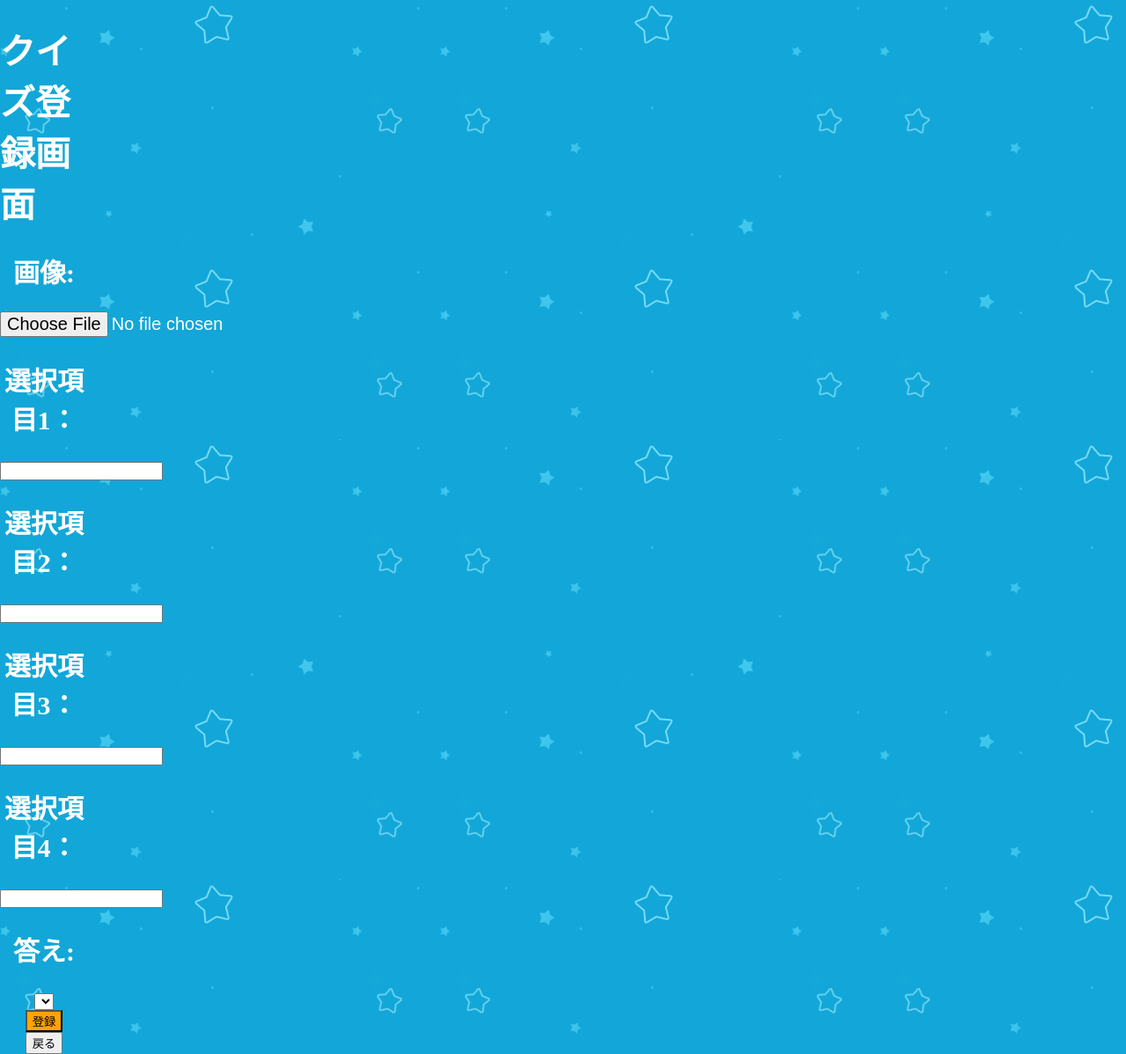
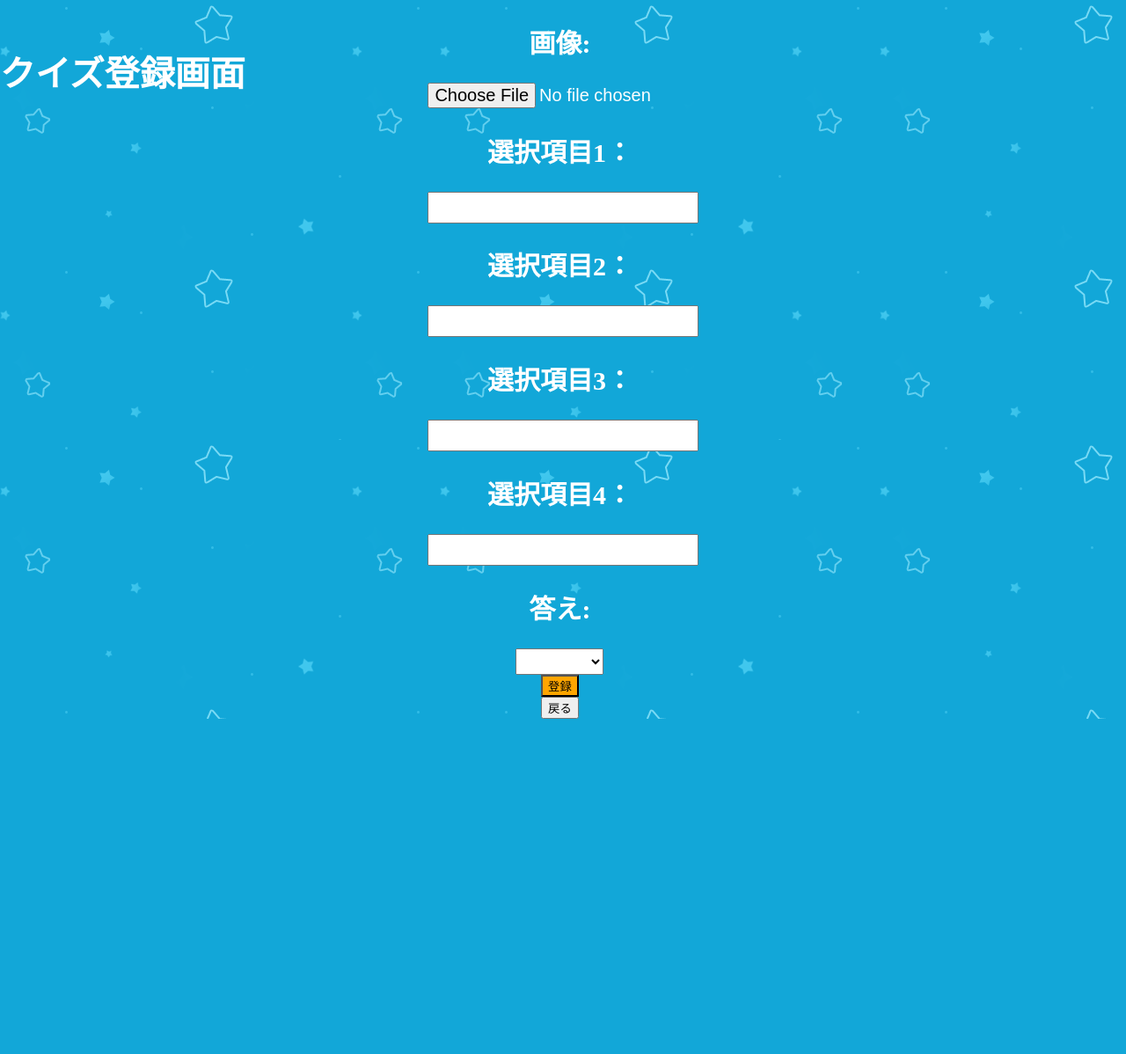
Before and after one commit to morijyobi/python_flask_web_final_exercise_2023-Ragamn, a Flask app: page /register_quiz_form in a window 1280 px wide. Shown: the whole page at 88% size. After the commit the page ends 817 px from the top, so only its background shows below. Run offline with Flask 3, Linux system fonts and the light colour scheme; the visitor is signed in with stand-in values (Sample User, id 1); lists and menus that the app fills with data are empty.

Commit message:
最終修正

```diff
--- a/python-project/app.py
+++ b/python-project/app.py
@@ -94,26 +94,29 @@
 
 @app.route('/register_quiz' , methods=['POST'])
 def register_quiz():
-  answer1 = request.form.get('answer1')
-  answer2 = request.form.get('answer2')
-  answer3 = request.form.get('answer3')
-  answer4 = request.form.get('answer4')
-  answer = request.form.get('answer')
-   # アップロードされたファイルをrequestから取得
-  file = request.files['file']
-   # ../../a.jpgみたいな名前のファイルへの対策(ディレクトリトラバーサル攻撃)
-  # 不要な文字列を削除します。(なお、日本語も削除されちゃいます....)
-  # ファイルを保存
-  name = secure_filename(file.filename)
-  file.save(os.path.join(UPLOAD_FOLDER, name))
+  if 'user' in session:
+    answer1 = request.form.get('answer1')
+    answer2 = request.form.get('answer2')
+    answer3 = request.form.get('answer3')
+    answer4 = request.form.get('answer4')
+    answer = request.form.get('answer')
+    # アップロードされたファイルをrequestから取得
+    file = request.files['file']
+    # ../../a.jpgみたいな名前のファイルへの対策(ディレクトリトラバーサル攻撃)
+    # 不要な文字列を削除します。(なお、日本語も削除されちゃいます....)
+    # ファイルを保存
+    name = secure_filename(file.filename)
+    file.save(os.path.join(UPLOAD_FOLDER, name))
 
-  count = db.insert_quiz(name,answer1,answer2,answer3,answer4,answer)
+    count = db.insert_quiz(name,answer1,answer2,answer3,answer4,answer)
 
-  if count == 1:
-    return redirect(url_for('admin_menu'))
-  else:
-    error = '登録に失敗しました'
-    return render_template('register_quiz_form.html', error=error)
+    if count == 1:
+      return redirect(url_for('admin_menu'))
+    else:
+      error = '登録に失敗しました'
+      return render_template('register_quiz_form.html', error=error)
+  else :
+    return redirect(url_for('login_form'))
 
 # @app.route('/list')
 # def list():
@@ -123,33 +126,44 @@
 
 @app.route('/edit',methods=['POST'])
 def edit():
-  id = request.form.get('id')
-  quiz = db.select_quiz(id)
-  return render_template('quiz_edit.html',quiz=quiz)
+  if 'user' in session:
+    id = request.form.get('id')
+    quiz = db.select_quiz(id)
+    return render_template('quiz_edit.html',quiz=quiz)
+  else :
+    return redirect(url_for('login_form'))
 
 @app.route('/update_quiz',methods=['POST'])
 def update_quiz():
-  id = request.form.get('id')
-  answer1 = request.form.get('answer1')
-  answer2 = request.form.get('answer2')
-  answer3 = request.form.get('answer3')
-  answer4 = request.form.get('answer4')
-  answer = request.form.get('answer')
-   # アップロードされたファイルをrequestから取得
-  file = request.files['file']
-   # ../../a.jpgみたいな名前のファイルへの対策(ディレクトリトラバーサル攻撃)
-  # 不要な文字列を削除します。(なお、日本語も削除されちゃいます....)
-  # ファイルを保存
-  name = secure_filename(file.filename)
-  file.save(os.path.join(UPLOAD_FOLDER, name))
-  db.update_quiz(id,name,answer1,answer2,answer3,answer4,answer)
-  return render_template('quiz_list.html')
+  if 'user' in session:
+    id = request.form.get('id')
+    answer1 = request.form.get('answer1')
+    answer2 = request.form.get('answer2')
+    answer3 = request.form.get('answer3')
+    answer4 = request.form.get('answer4')
+    answer = request.form.get('answer')
+    # アップロードされたファイルをrequestから取得
+    file = request.files['file']
+    # ../../a.jpgみたいな名前のファイルへの対策(ディレクトリトラバーサル攻撃)
+    # 不要な文字列を削除します。(なお、日本語も削除されちゃいます....)
+    # ファイルを保存
+    name = secure_filename(file.filename)
+    file.save(os.path.join(UPLOAD_FOLDER, name))
+    db.update_quiz(id,name,answer1,answer2,answer3,answer4,answer)
+    quiz_list = db.quiz_list()
+    return render_template('quiz_list.html',quizzes=quiz_list,name='images/')
+  else :
+      return redirect(url_for('login_form'))
 
 @app.route('/delete_quiz',methods=['POST'])
 def delete_quiz():
-  id = request.form.get('id')
-  db.delete_quiz(id)
-  return render_template('quiz_list.html')
+  if 'user' in session:
+    id = request.form.get('id')
+    db.delete_quiz(id)
+    quiz_list = db.quiz_list()
+    return render_template('quiz_list.html',quizzes=quiz_list,name='images/')
+  else :
+      return redirect(url_for('login_form'))
 
 @app.route('/quiz_answer',methods=['get'])
 def quiz_answer():
@@ -184,7 +198,7 @@
       session['result'].append('〇正解')
       count +=1
     else:
-      session['result'].append('✕不正解あなたの答えは'+session['u_answer'][i])
+      session['result'].append('✕不正解')
     criterion.append(i)
     i +=1
 
--- a/python-project/static/css/style.css
+++ b/python-project/static/css/style.css
@@ -116,7 +116,7 @@
   background-color: gray;
 }
 .question{
-  width: 600px;
+  width: 750px;
   margin: auto;
   border-bottom: 3px dashed #FFFFFF;
 }
@@ -175,12 +175,17 @@
   font-size: 20px;
   color: #FFFFFF;
 }
-#register,#edit .selectans{
+#register,#edit,#register .selectans{
   width: 300px;
   height: 30px;
   font-size: 30px;
 }
 #register,#edit select{
+  width: 100px;
+  height: 30px;
+  font-size: 20px;
+}
+#register select{
   width: 100px;
   height: 30px;
   font-size: 20px;
@@ -209,3 +214,36 @@
 .back2{
   font-size: 20px;
 }
+#register{
+  margin-left: 38%;
+}
+#register .registerform{
+  width: 300px;
+}
+#register .main{
+  position: absolute;
+  left: 0px;
+}
+#edit {
+  margin: auto;
+}
+#edit .main{
+  position: absolute;
+  left: 0px;
+}
+#quiz_answer_form label{
+  font-size: 20px;
+}
+#quiz_answer_form .select_ans{
+  display: flex;
+  justify-content: space-evenly;
+}
+#quiz_answer_form label:hover{
+  background-color: orange;
+}
+#check .batu{
+  color: red;
+}
+#check .kotae{
+  color: red;
+}
--- a/python-project/templates/quiz_answer_form.html
+++ b/python-project/templates/quiz_answer_form.html
@@ -18,6 +18,7 @@
       <img
       src="{{url_for('static', filename=name+session['answer'][i][0])}}"
       /><br>
+      <div class="select_ans">
             <input
                 type="radio"
                 name="u_answer{{loop.index0}}"
@@ -53,6 +54,7 @@
               >
               <br>
             </div>
+          </div>
       {% endfor %}
       <input class="maru" type="submit" value="答え合わせをする" />
     </form>
--- a/python-project/templates/quiz_edit.html
+++ b/python-project/templates/quiz_edit.html
@@ -8,7 +8,7 @@
     <title>Document</title>
   </head>
   <body id="edit">
-    <h1>クイズ編集画面</h1>
+    <h1 class="main">クイズ編集画面</h1>
     {% if error != null %}
     <p style="color: red">{{error}}</p>
     {% endif %} {% if msg != null %}
--- a/python-project/templates/register_quiz_form.html
+++ b/python-project/templates/register_quiz_form.html
@@ -8,7 +8,7 @@
     <title>Document</title>
   </head>
   <body id="register">
-    <h1>クイズ登録画面</h1>
+    <h1 class="main">クイズ登録画面</h1>
     {% if error != null %}
     <p style="color: red">{{error}}</p>
     {% endif %} {% if msg != null %}
```
Also changed, not shown: python-project/templates/check.html (+7 -1 lines), python-project/static/images/ace.jpg.
